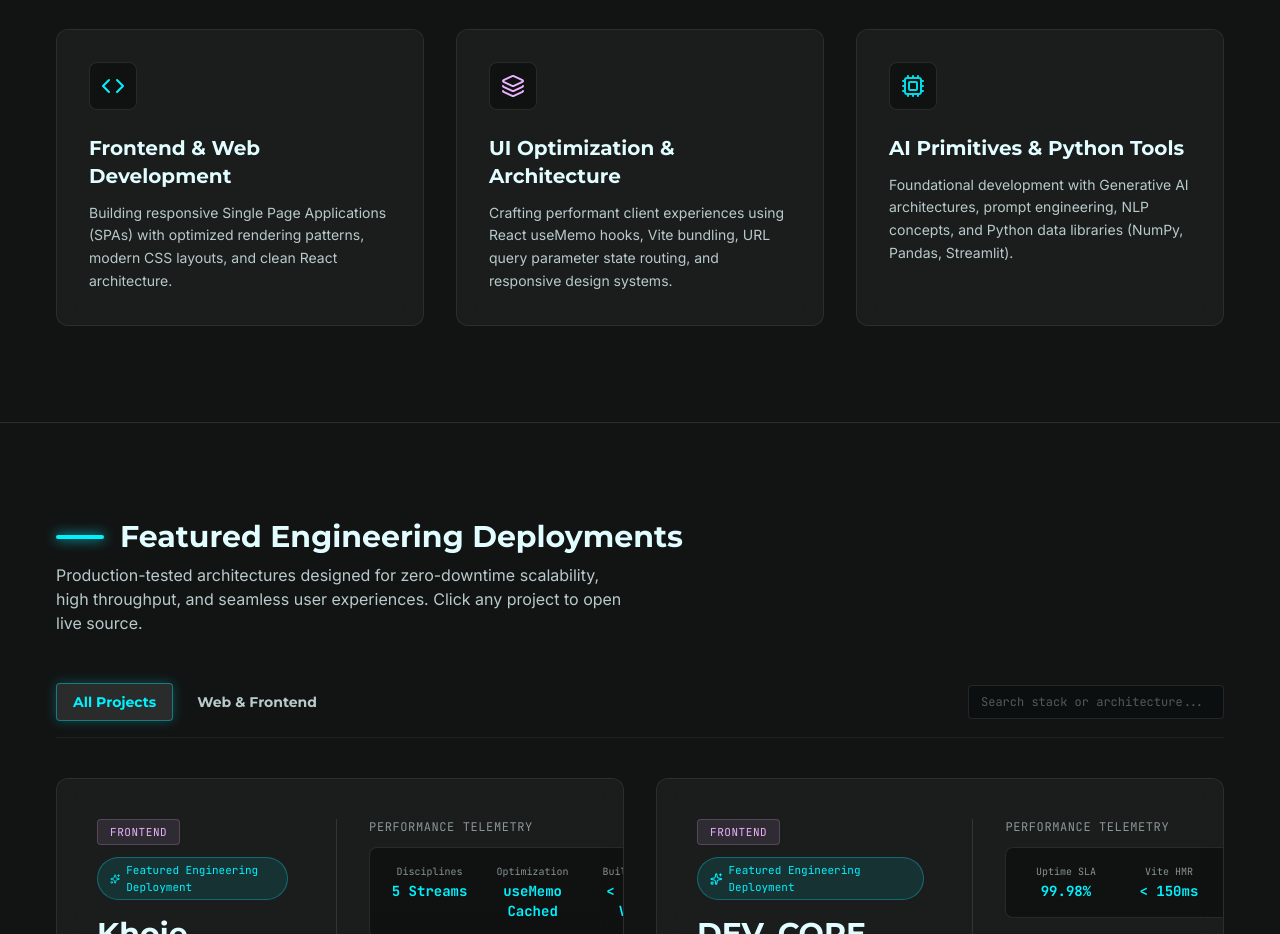
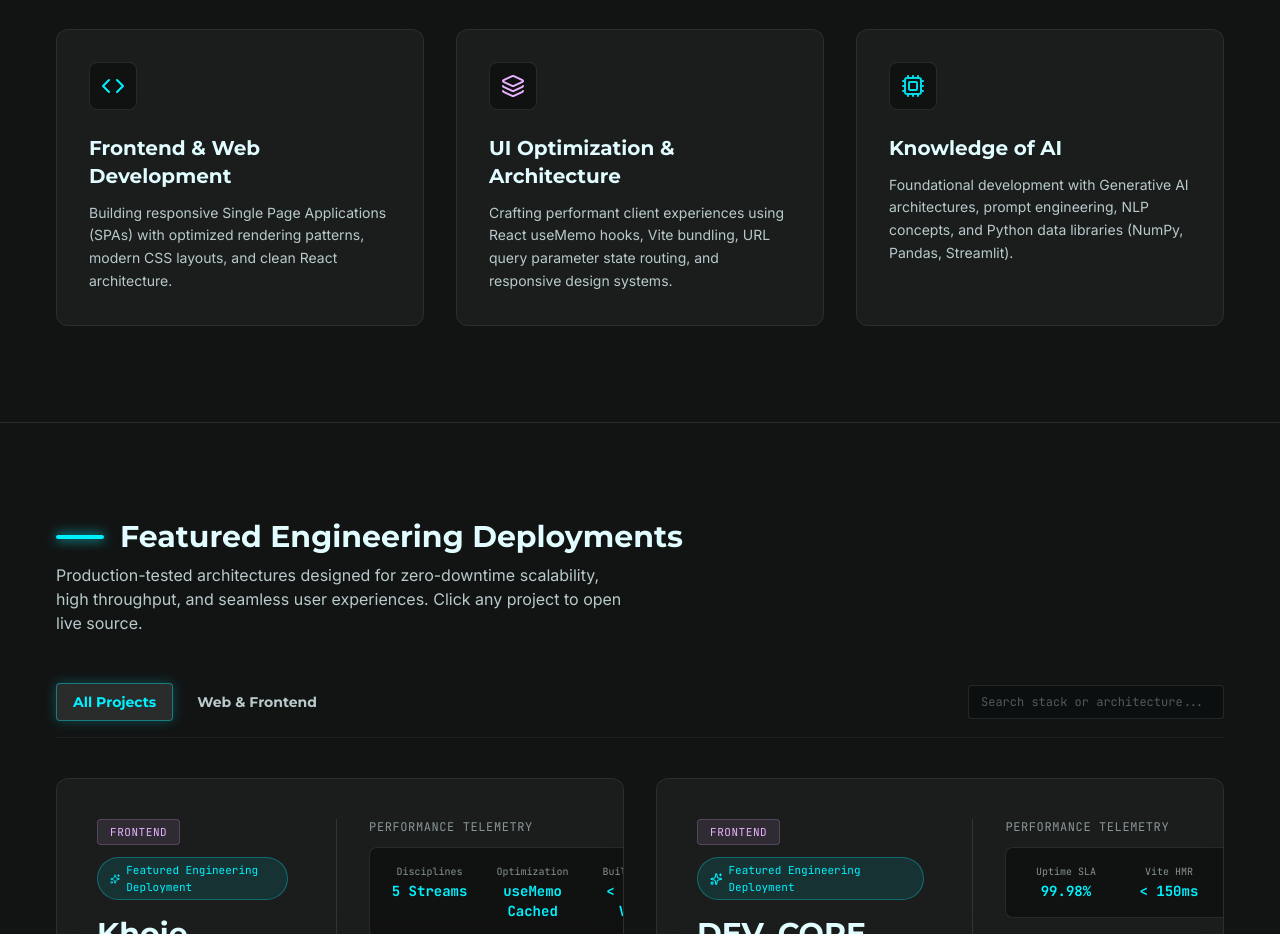
Before and after one commit to Harsh927995/portfolio, a React (Vite) app: page / in a window 1280 px wide. Shown: the part 2640-3574 px from the top of the page. Built offline with nearby package versions, Linux system fonts and the light colour scheme.

Commit message:
fix: replace 'AI Primitives & Python Tools' with 'Knowledge of AI' in services section

```diff
--- a/src/data/portfolioData.ts
+++ b/src/data/portfolioData.ts
@@ -169,7 +169,7 @@ export const SERVICES_DATA: ServiceItem[] = [
   },
   {
     id: 'academic',
-    title: 'AI Primitives & Python Tools',
+    title: 'Knowledge of AI',
     desc: 'Foundational development with Generative AI architectures, prompt engineering, NLP concepts, and Python data libraries (NumPy, Pandas, Streamlit).',
     iconName: 'cpu',
     color: '#00dbe7'
```
